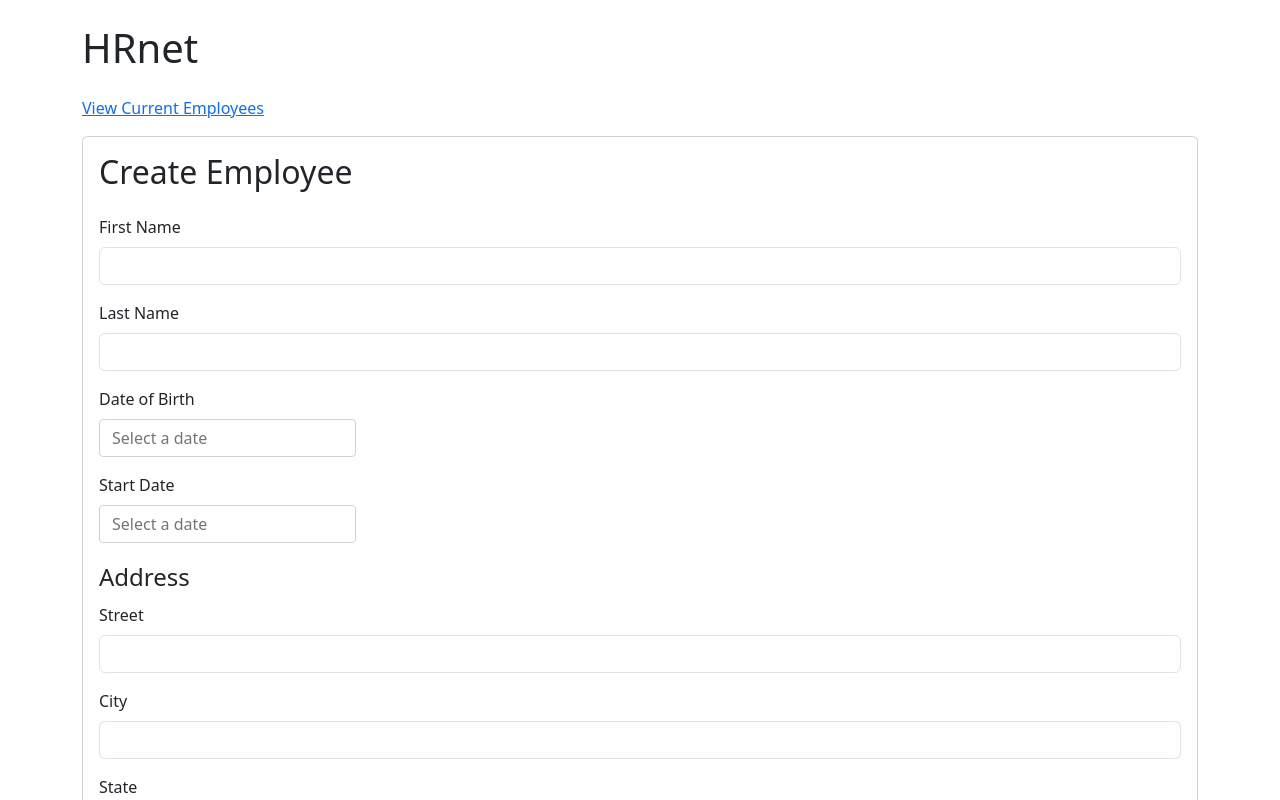
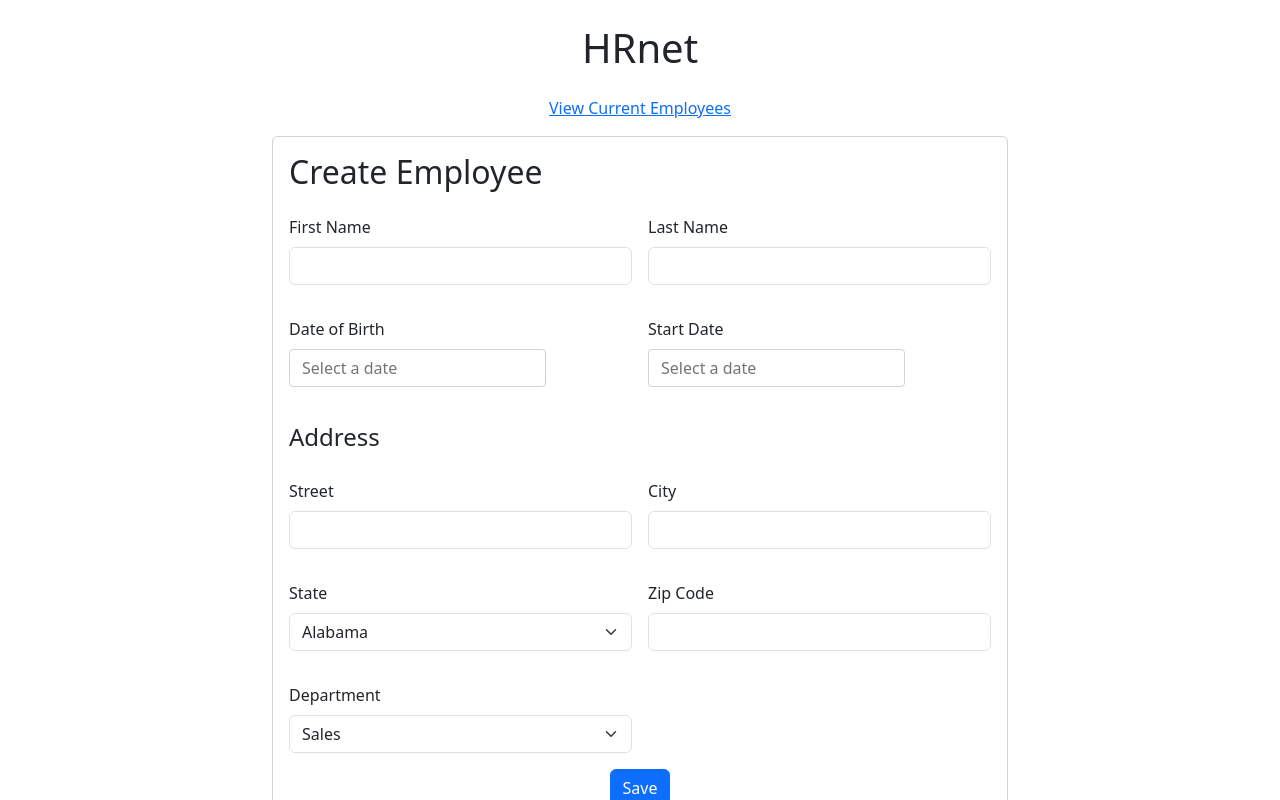
Before and after one commit to Ekkylibre/Wealth_Health, a React (Vite) app: page / in a window 1280 px wide. Shown: the top 800 px of the page. Built offline with nearby package versions, Linux system fonts and the light colour scheme.

Commit message:
💄 Rework style all projet

```diff
--- a/src/pages/CreateEmployeePage.jsx
+++ b/src/pages/CreateEmployeePage.jsx
@@ -61,70 +61,86 @@ function CreateEmployeePage() {
 
   return (
     <div className="container py-4">
-      <div className="row">
-        <div className="col">
-          <h1 className="mb-4">HRnet</h1>
-          <Link to="/ListEmployeePage" className="d-block mb-3">View Current Employees</Link>
+      <h1 className="mb-4 text-center">HRnet</h1>
+      <div className="row justify-content-center">
+        <div className="col-md-8">
+          <Link to="/ListEmployeePage" className="d-block mb-3 text-center">View Current Employees</Link>
           <div className="card">
             <div className="card-body">
               <h2 className="card-title mb-4">Create Employee</h2>
               <StyledForm id="create-employee">
-                <StyledFormGroup className="mb-3">
+                <div className="row g-3">
+                  <div className="col-sm-6">
+                    <StyledFormGroup>
                       <label htmlFor="first-name" className="form-label">First Name</label>
                       <input type="text" className="form-control" id="firstName" onChange={handleInputChange} value={newEmployee.firstName} />
                     </StyledFormGroup>
-
-                <StyledFormGroup className="mb-3">
+                  </div>
+                  <div className="col-sm-6">
+                    <StyledFormGroup>
                       <label htmlFor="last-name" className="form-label">Last Name</label>
                       <input type="text" className="form-control" id="lastName" onChange={handleInputChange} value={newEmployee.lastName} />
                     </StyledFormGroup>
-
-                <StyledFormGroup className="mb-3">
+                  </div>
+                  <div className="col-md-6">
+                    <StyledFormGroup>
                       <label htmlFor="date-of-birth" className="form-label">Date of Birth</label>
                       <DateInput id="dateOfBirth" onChange={handleInputChange} value={newEmployee.dateOfBirth} />
                     </StyledFormGroup>
-
-                <StyledFormGroup className="mb-3">
+                  </div>
+                  <div className="col-md-6">
+                    <StyledFormGroup>
                       <label htmlFor="start-date" className="form-label">Start Date</label>
                       <DateInput id="startDate" onChange={handleInputChange} value={newEmployee.startDate} />
                     </StyledFormGroup>
-
-                <fieldset className="mb-3">
+                  </div>
+                  <div className="col-12">
+                    <fieldset>
                       <legend>Address</legend>
-
-                  <StyledFormGroup className="mb-3">
+                      <div className="row g-3">
+                        <div className="col-md-6">
+                          <StyledFormGroup>
                             <label htmlFor="street" className="form-label">Street</label>
                             <input id="street" type="text" className="form-control" onChange={handleInputChange} value={newEmployee.street} />
                           </StyledFormGroup>
-
-                  <StyledFormGroup className="mb-3">
+                        </div>
+                        <div className="col-md-6">
+                          <StyledFormGroup>
                             <label htmlFor="city" className="form-label">City</label>
                             <input id="city" type="text" className="form-control" onChange={handleInputChange} value={newEmployee.city} />
                           </StyledFormGroup>
-
-                  <StyledFormGroup className="mb-3">
+                        </div>
+                        <div className="col-md-6">
+                          <StyledFormGroup>
                             <label htmlFor="state" className="form-label">State</label>
                             <DropdownMenu options={states} id="state" onChange={handleInputChange} value={newEmployee.state} />
                           </StyledFormGroup>
-
-                  <StyledFormGroup className="mb-3">
+                        </div>
+                        <div className="col-md-6">
+                          <StyledFormGroup>
                             <label htmlFor="zip-code" className="form-label">Zip Code</label>
                             <input id="zipCode" type="number" className="form-control" onChange={handleInputChange} value={newEmployee.zipCode} />
                           </StyledFormGroup>
+                        </div>
+                      </div>
                     </fieldset>
-
-                <StyledFormGroup className="mb-3">
+                  </div>
+                  <div className="col-md-6">
+                    <StyledFormGroup>
                       <label htmlFor="department" className="form-label">Department</label>
                       <DropdownMenu options={departments} id="department" onChange={handleInputChange} value={newEmployee.department} />
                     </StyledFormGroup>
-
+                  </div>
+                </div>
+                <div className="text-center">
                   <button type="button" className="btn btn-primary" onClick={saveEmployee}>Save</button>
+                </div>
               </StyledForm>
             </div>
           </div>
         </div>
       </div>
-      <div id="confirmation" className="modal" style={{ display: 'none' }}>Employee Created!</div>
+      <div id="confirmation" className="modal" style={{ display: 'none', position: 'fixed', top: '50%', left: '50%', transform: 'translate(-50%, -50%)', zIndex: '1050', backgroundColor: 'rgba(0, 0, 0, 0.5)', color: 'white', padding: '10px 20px', borderRadius: '5px' }}>Employee Created!</div>
     </div>
   );
 }
--- a/src/pages/ListEmployeePage.jsx
+++ b/src/pages/ListEmployeePage.jsx
@@ -1,7 +1,7 @@
 import { useEffect, useState } from 'react';
 import DataTable from 'react-data-table-component';
 import { Link } from 'react-router-dom';
-import { format } from 'date-fns'; // Importez la fonction format de date-fns
+import { format } from 'date-fns';
 
 const columns = [
   { name: 'First Name', selector: row => row.firstName, sortable: true },
@@ -27,7 +27,7 @@ function ListEmployeePage() {
   useEffect(() => {
     const employeesData = JSON.parse(localStorage.getItem('employees')) || [];
     setEmployees(employeesData);
-    setFilteredEmployees(employeesData); // Initialise également les employés filtrés avec toutes les données
+    setFilteredEmployees(employeesData);
   }, []);
 
   const handleClearLocalStorage = () => {
@@ -40,7 +40,6 @@ function ListEmployeePage() {
     const searchTerm = e.target.value;
     setSearchTerm(searchTerm);
 
-    // Filtrer les employés en fonction du terme de recherche
     const filteredData = employees.filter(employee =>
       employee.firstName.toLowerCase().includes(searchTerm.toLowerCase()) ||
       employee.lastName.toLowerCase().includes(searchTerm.toLowerCase()) ||
@@ -55,25 +54,31 @@ function ListEmployeePage() {
   };
 
   return (
-    <div className="container">
-      <h1>Current Employees</h1>
-      <Link to="/">Home</Link>
-      <button className="btn btn-danger mb-3" onClick={handleClearLocalStorage}>Clear Data</button>
-
+    <div className="container py-4">
+      <h1 className="mb-4 text-center">Current Employees</h1>
+      <div className="row justify-content-center">
+        <div className="col-md-10">
+          <div className="text-end">
+            <Link to="/" className="btn btn-link">Home</Link>
+            <button className="btn btn-danger ms-2" onClick={handleClearLocalStorage}>Clear Data</button>
+          </div>
+          <div className="input-group mt-3 mb-3">
             <input
               type="text"
+              className="form-control"
               placeholder="Search..."
               value={searchTerm}
               onChange={handleSearchChange}
-        className="form-control mb-3"
             />
-
+          </div>
           <DataTable
             columns={columns}
             data={filteredEmployees}
             pagination
           />
         </div>
+      </div>
+    </div>
   );
 }
 
```
Lines whose indentation alone changed are shown as unchanged.
